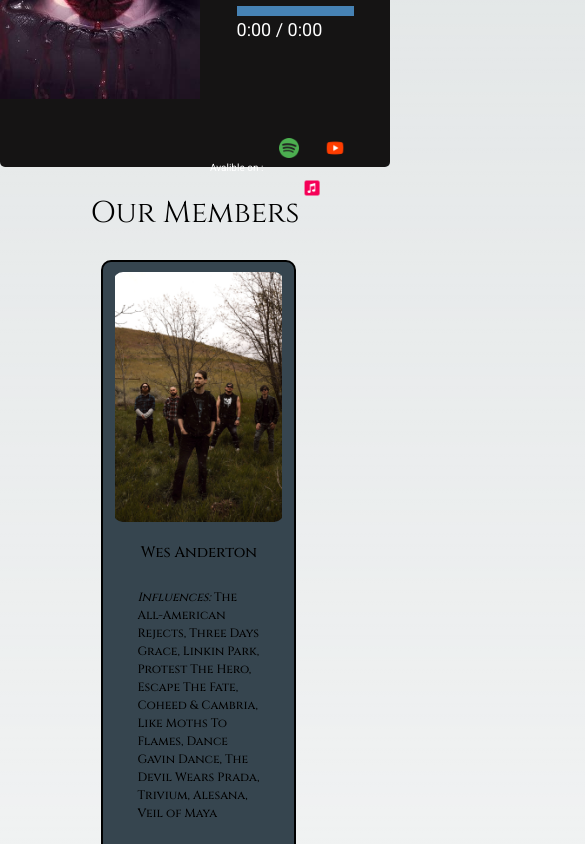
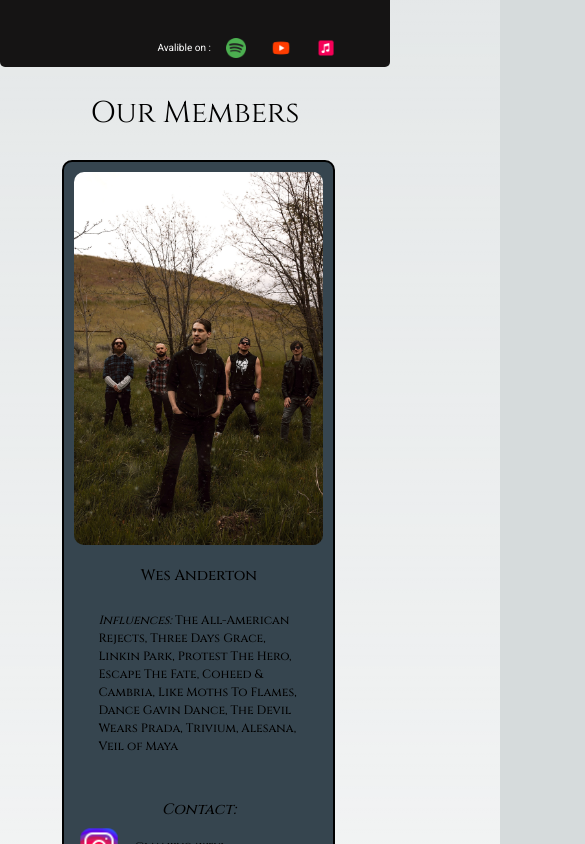
Before and after one commit to tjones-22/thelatestvictimwebsite, a Next.js app: page / in a window 390 px wide. Shown: the part 1000-1844 px from the top of the page, 585 px wide, since content can reach past the window. Built offline with nearby package versions, Linux system fonts and the light colour scheme; no server answers.

Commit message:
added some css for mobile

```diff
--- a/app/globals.css
+++ b/app/globals.css
@@ -6,6 +6,7 @@
   --foreground-rgb: 0, 0, 0;
   --background-start-rgb: 214, 219, 220;
   --background-end-rgb: 255, 255, 255;
+
 }
 
 @media (prefers-color-scheme: dark) {
@@ -13,6 +14,7 @@
     --foreground-rgb: 255, 255, 255;
     --background-start-rgb: 0, 0, 0;
     --background-end-rgb: 0, 0, 0;
+
   }
 }
 
@@ -24,6 +26,7 @@ body {
       rgb(var(--background-end-rgb))
     )
     rgb(var(--background-start-rgb));
+
 }
 
 @layer utilities {
@@ -472,19 +475,21 @@ padding: 1.5rem;
   width:40vw;
 }
 .photo{
-  width: 200px; /* Adjust width to fit 5 images, accounting for margins */
+  width: 200px;
 }
 
 }
   @media(max-width:926px){
 
+
    .navbar{
-    padding: 300px;
+    padding: 250px;
     height: 20vh;
    }
     .links{
       display: none;
     }
+
 
    #menu-icon{
     display: block;
@@ -499,7 +504,10 @@ padding: 1.5rem;
     font-size:10px;
    }
    .streaming-link-container{
-    width:100%
+    width:300px;
+   }
+   .streaming-links{
+    width:50%
    }
    .streaming-link-container img{
     transform: scale(0.5);
@@ -515,4 +523,29 @@ padding: 1.5rem;
    #email{
     font-size:9px;
    }
+   .scroll-container{
+    margin-left: 0;
+   }
+   #members-section{
+    max-width: 100%;
+    margin-left: 16vw;
+   }
+   #member-card{
+    width:70vw;
+    padding: 10px;
+  }
+   #member-card > img{
+    width:500px;
+    height: 550px;
+   }
 }
+
+
+
+@media(max-width:300px){
+ .navbar{
+  padding: 180px;
+ }
+
+
+}
```
